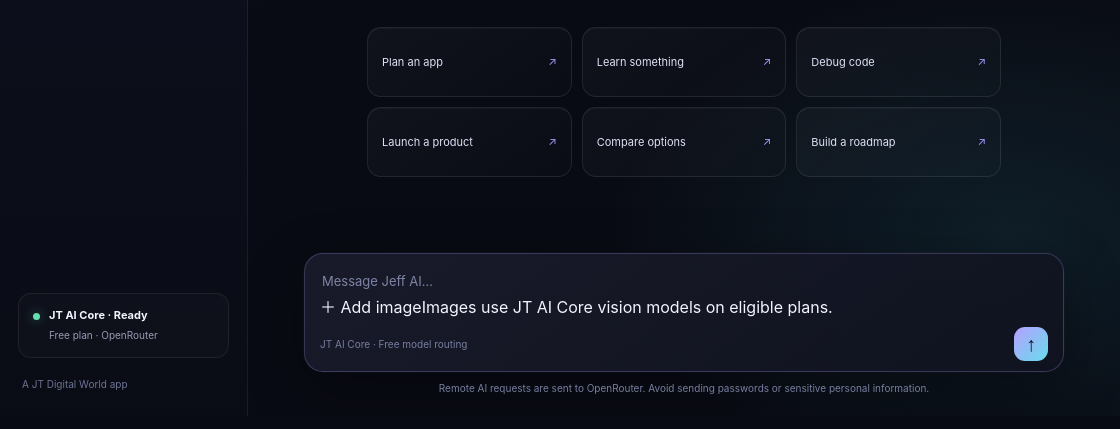
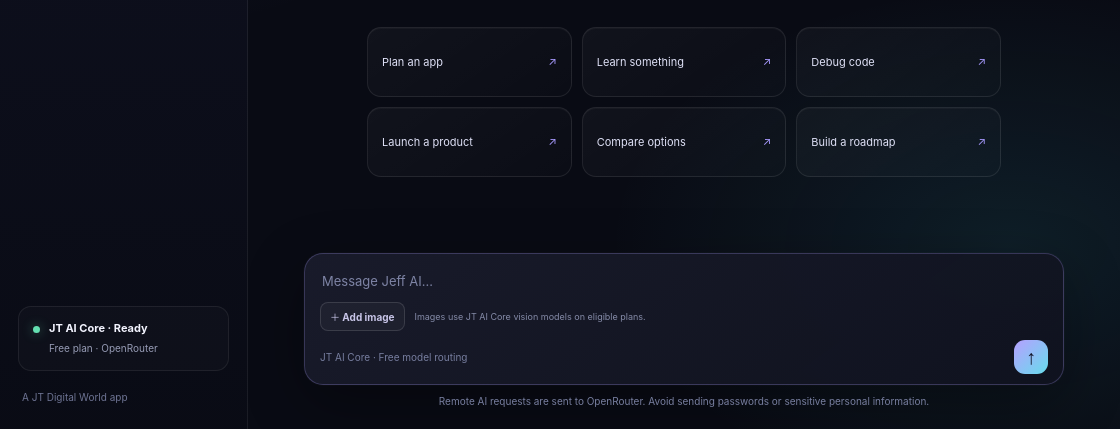
Before and after one commit to Tech-guy7-sys/Jeff-AI, an Electron app: page src/renderer/index.html in a window 1120 px wide. Shown: the part 408-837 px from the top of the page. Drawn offline with Linux system fonts and the light colour scheme; no server answers.

Commit message:
Style compact image attachment controls in Jeff AI

```diff
--- a/src/renderer/styles.css
+++ b/src/renderer/styles.css
@@ -31,3 +31,5 @@ body{background:radial-gradient(ellipse at 8% 15%,#6d5bd51c,transparent 32%),rad
 .secondary-button,.primary-button{border:1px solid #ffffff20;border-radius:10px;padding:10px 12px;background:#202338;color:#e8e8fa;font:700 10px inherit;cursor:pointer}.primary-button{border:0;background:linear-gradient(110deg,#b6a0ff,#67dcec);color:#101326}.primary-button:disabled{opacity:.5;cursor:wait}
 .disclaimer{max-width:820px;margin:10px auto 0;text-align:center;font-size:10px;color:#777e9f}
 @media(max-width:620px){.settings-modal{padding:17px}.modal-actions{justify-content:stretch}.modal-actions button{flex:1}.topbar h1{font-size:21px}}
+
+.attachment-row{display:flex;align-items:center;gap:10px;margin-top:8px;min-height:24px}.attach-image{display:inline-flex;align-items:center;padding:6px 9px;border:1px solid #ffffff20;border-radius:8px;background:#ffffff08;color:#c8c5e8;font-size:10px;font-weight:700;cursor:pointer}.attach-image:hover{border-color:#9d8bff}.attachment-row span{font-size:9px;color:#858ba8}.attach-image:focus-within{outline:2px solid var(--jt-mint);outline-offset:2px}
```
